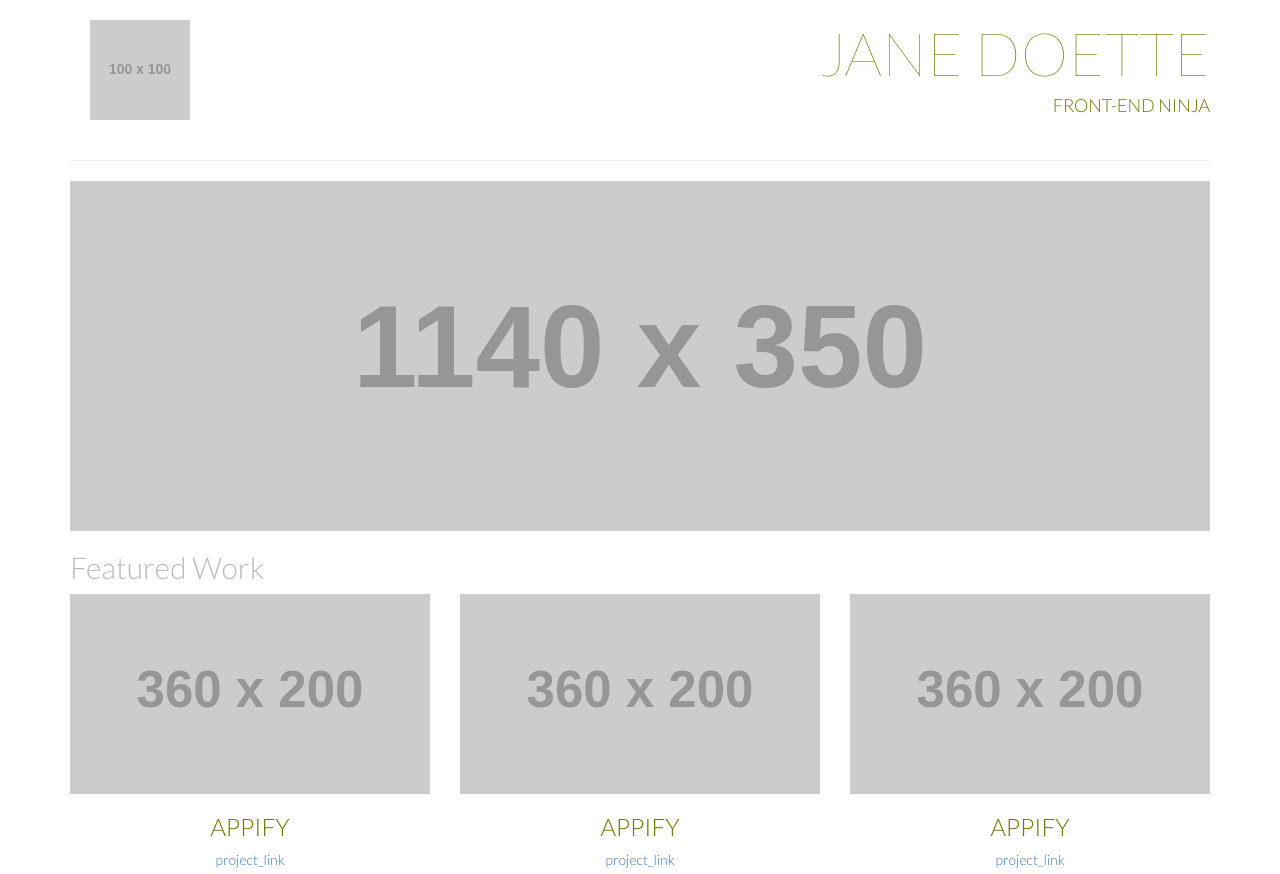
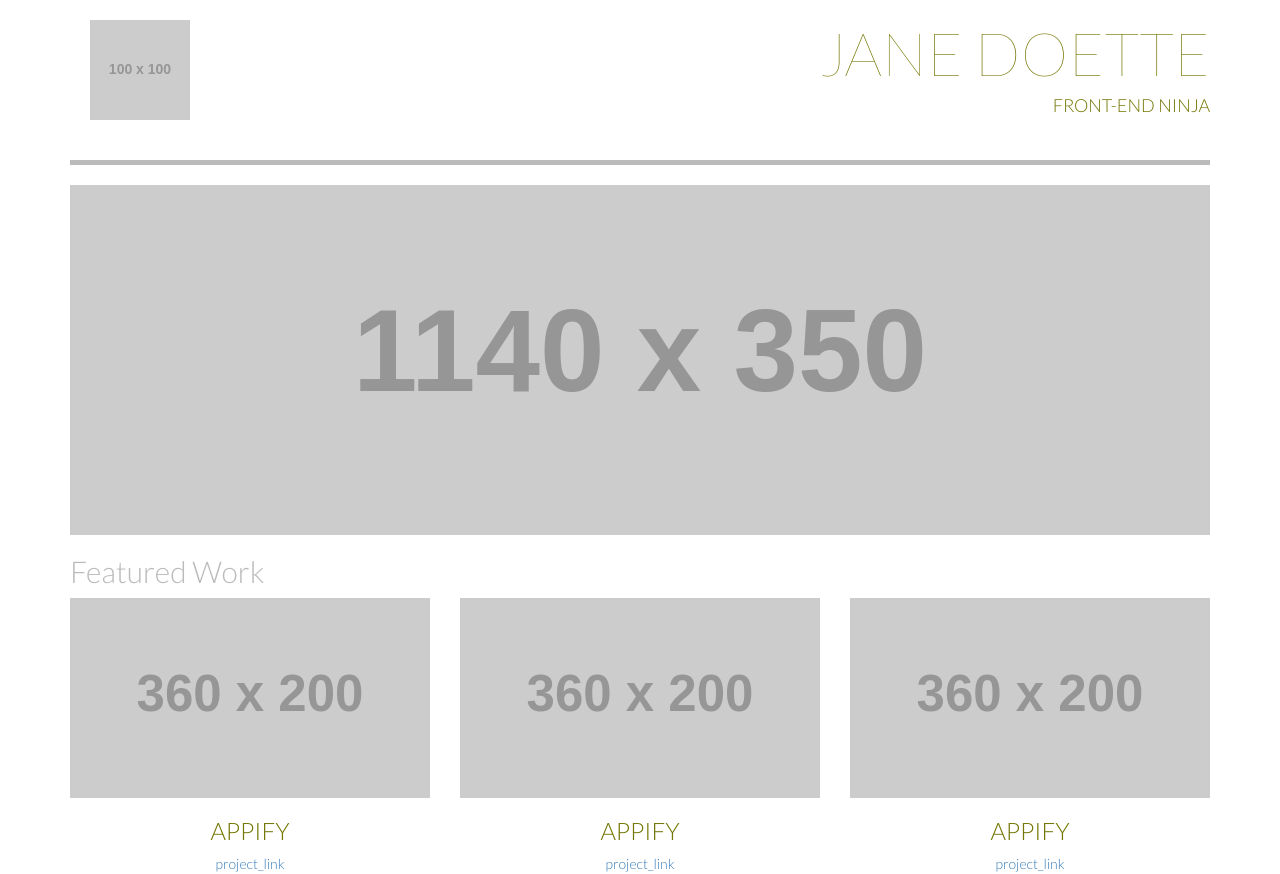
Before and after one commit to hannwong/udacity-FEND-portfolio-site, a plain HTML site: page index.html in a window 1280 px wide. Drawn offline with nearby package versions, Linux system fonts and the light colour scheme; placeholder pictures from the web are drawn by us.

Commit message:
Refines hr to match design

```diff
--- a/css/styles.css
+++ b/css/styles.css
@@ -19,3 +19,8 @@ body {
 .title-logo {
   margin: 20px;
 }
+
+hr.header-separator {
+  border-width: 5px;
+  border-color: #bcbbbb;
+}
--- a/index.html
+++ b/index.html
@@ -23,7 +23,7 @@
     </div>
     <div class="row">
       <div class="col-md-12">
-        <hr>
+        <hr class="header-separator">
       </div>
     </div>
     <div class="row">
```
